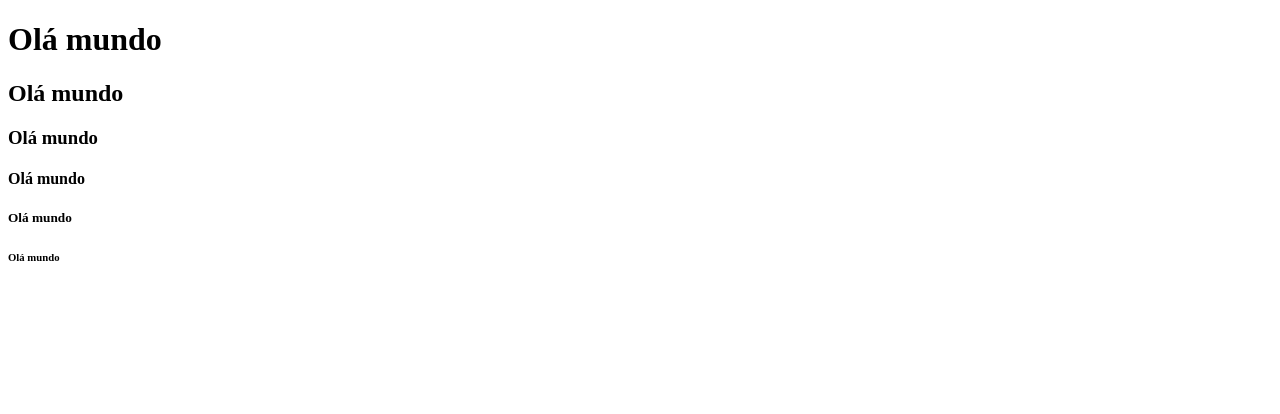
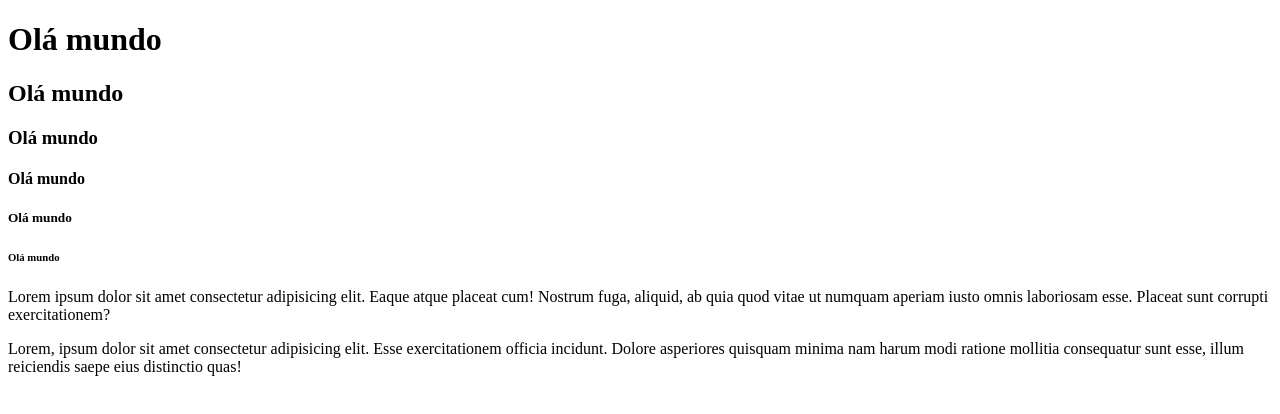
Before and after one commit to FS43-Aldeota/html-tags-de-texto, a plain HTML site: page index.html in a window 1280 px wide. Drawn offline with Linux system fonts and the light colour scheme.

Commit message:
Adicionamos a tag de paragrafo

```diff
--- a/index.html
+++ b/index.html
@@ -12,6 +12,7 @@
     <h4>Olá mundo</h4>
     <h5>Olá mundo</h5>
     <h6>Olá mundo</h6>
-
+    <p>Lorem ipsum dolor sit amet consectetur adipisicing elit. Eaque atque placeat cum! Nostrum fuga, aliquid, ab quia quod vitae ut numquam aperiam iusto omnis laboriosam esse. Placeat sunt corrupti exercitationem?</p>
+    <p>Lorem, ipsum dolor sit amet consectetur adipisicing elit. Esse exercitationem officia incidunt. Dolore asperiores quisquam minima nam harum modi ratione mollitia consequatur sunt esse, illum reiciendis saepe eius distinctio quas!</p>
 </body>
 </html>
```
Also changed, not shown: 1 other file.
